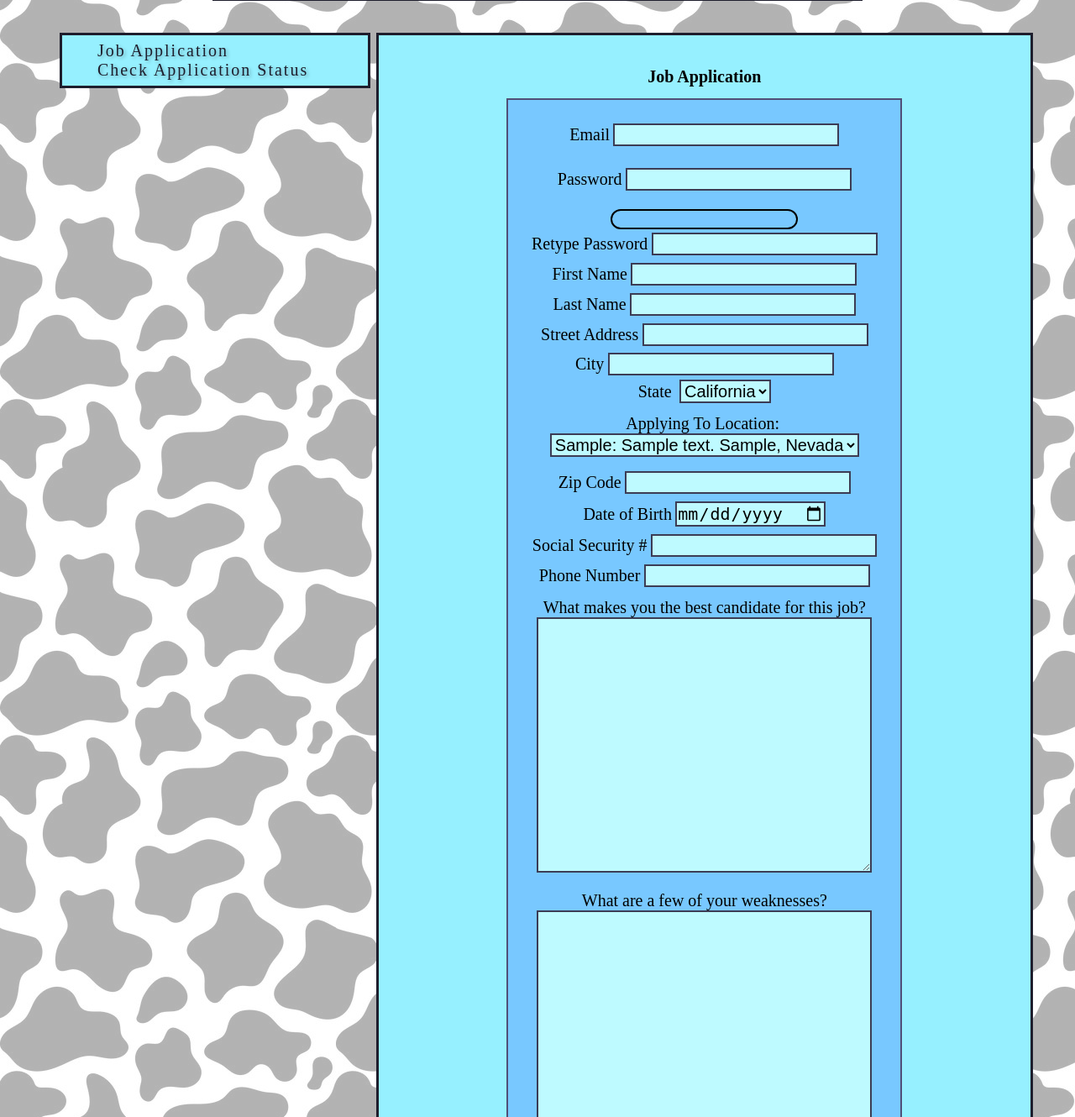
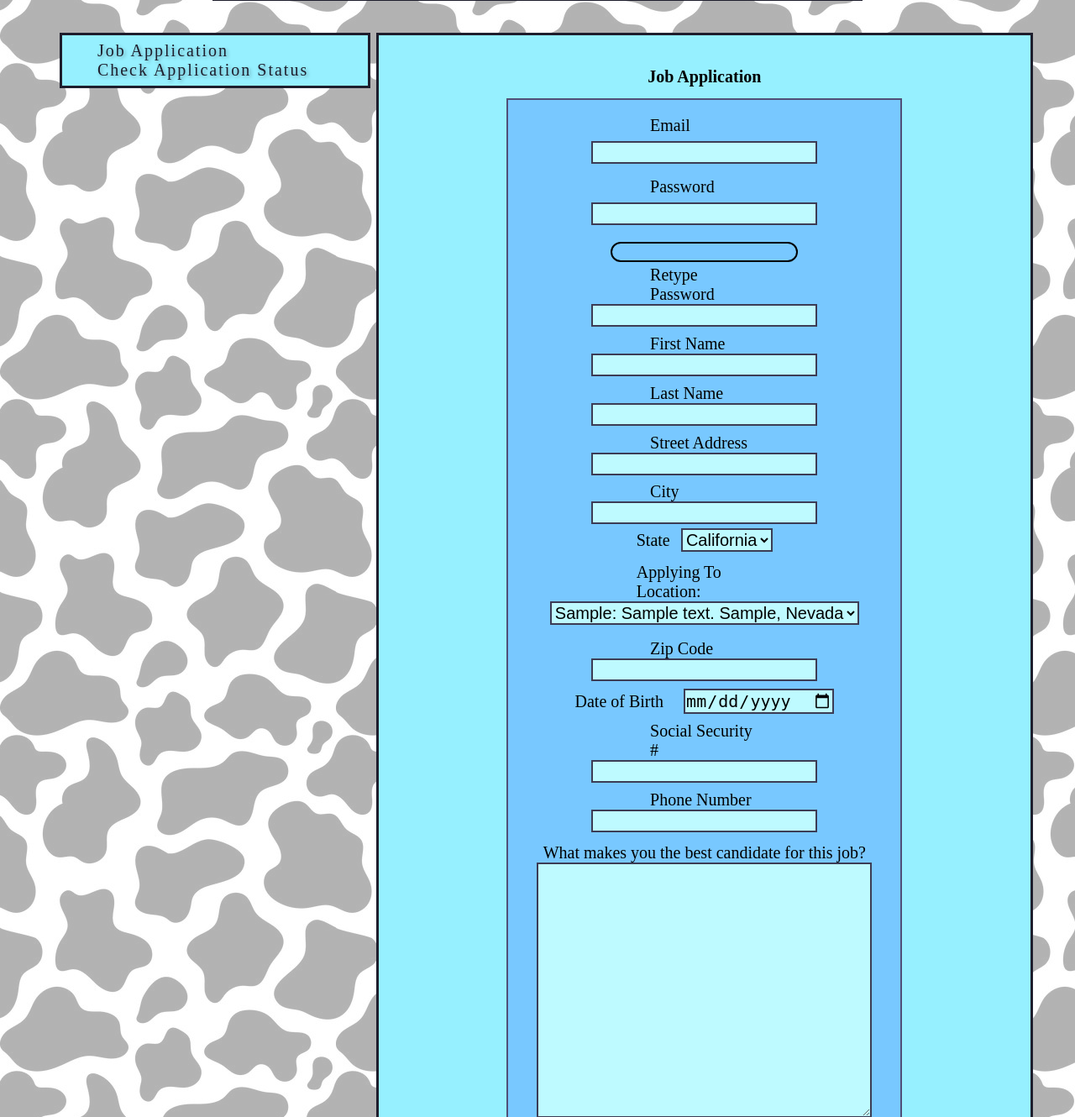
Before and after one commit to stringzzz/Malon_Dairy_Web_Application, a Flask app: page /job_applications in a window 1280 px wide. Shown: the part 356-1686 px from the top of the page at 84% size. Run offline with Flask 3, Linux system fonts and the light colour scheme; tables that the repository leaves empty hold one stand-in row (values such as "Sample post").

Commit message:
Fix form style

```diff
--- a/static/css/job_applications.css
+++ b/static/css/job_applications.css
@@ -55,7 +55,17 @@
 	padding: 2%;
 }
 .text-input, .text-form {
-	margin: 1% 0;
+	margin: 1% auto;
+	width: 80%;
+}
+label {
+	width: 36%;
+	margin-right: 1%;
+	text-align: left;
+	display: inline-block;
+}
+.select-form label {
+	width: 10%;
 }
 input, select {
 	background-color: rgb(190, 250, 255);
```
